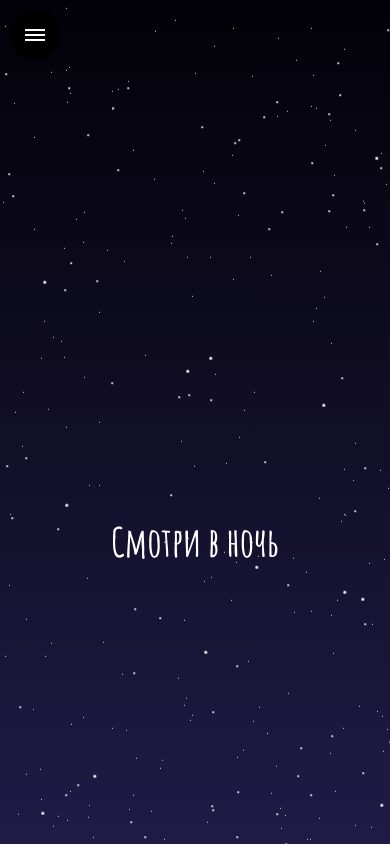
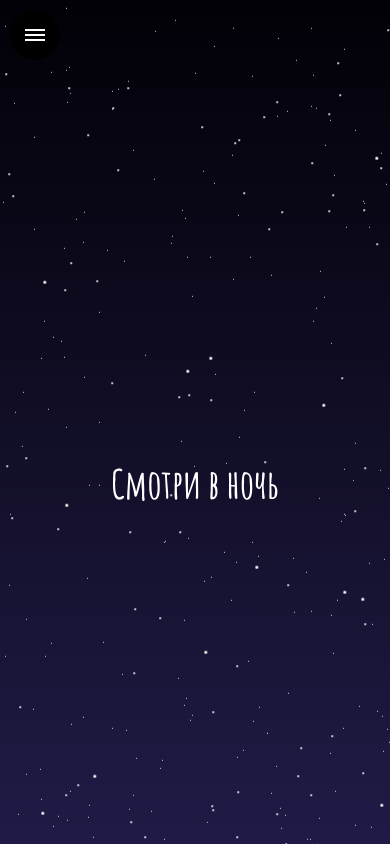
Before and after one commit to webdevsergo/webdevsergo.github.io, a plain HTML site: page index.html in a window 390 px wide. Shown: the top 846 px of the page. Drawn offline with nearby package versions, Linux system fonts and the light colour scheme; files whose address does not match are found by name; a web font is replaced by a local one.

Commit message:
Update style.css

```diff
--- a/css/style.css
+++ b/css/style.css
@@ -374,6 +374,9 @@ footer{
 		max-width: 70%;
 		height: auto;
 	}
+	.ad span{
+		margin-top: 110px;
+	}
 	.sastext{
 		display: block;
 		margin: auto;
```
